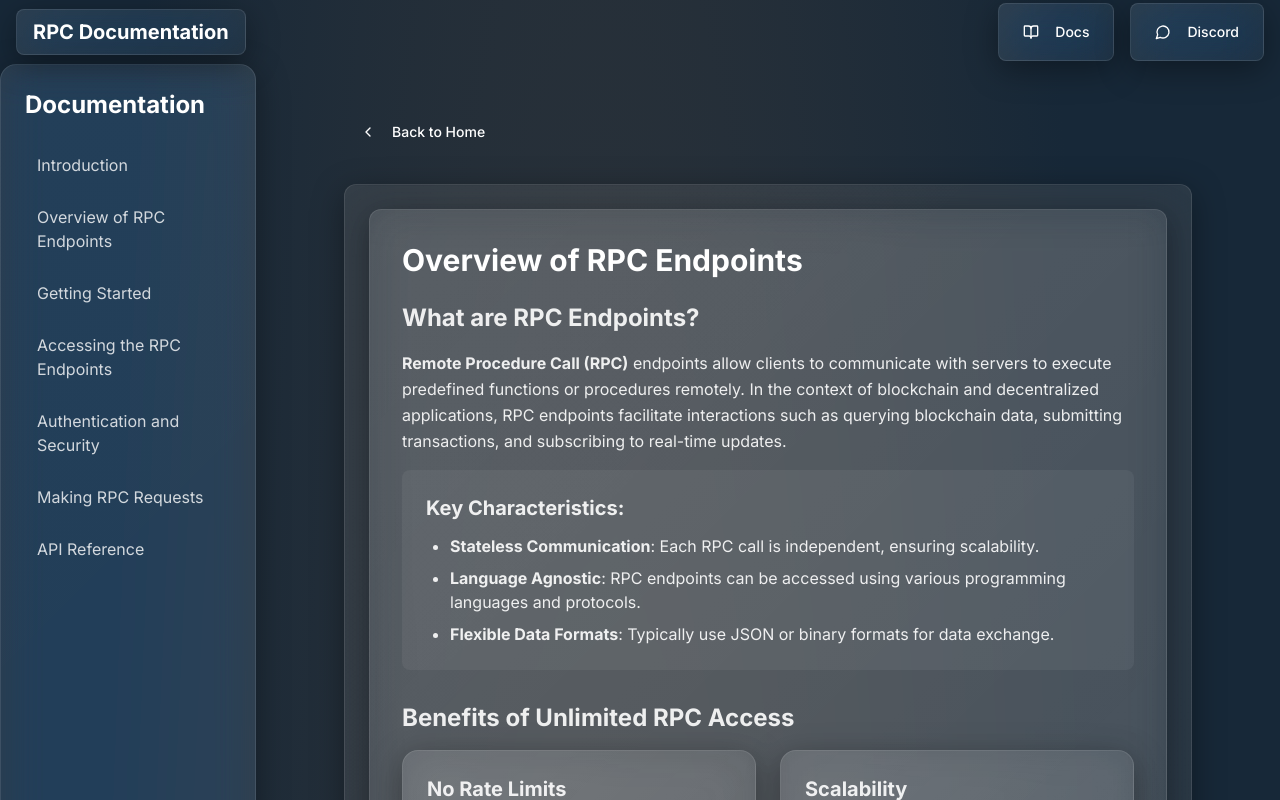
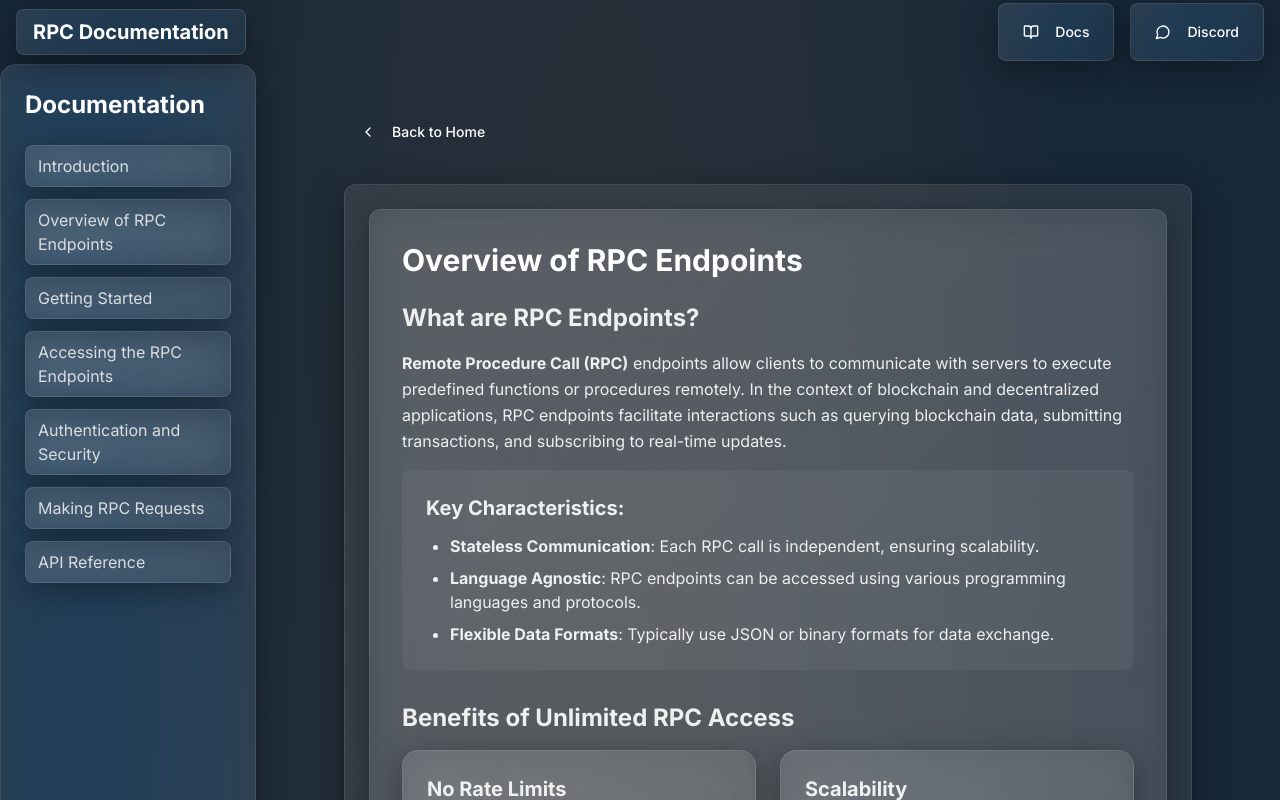
Before and after one commit to rodofheart2222/glassy-sky-portfolio, a React (Vite) app: page /docs in a window 1280 px wide. Shown: the top 800 px of the page. Built offline with nearby package versions, Linux system fonts and the light colour scheme.

Commit message:
Add glass card styling to sections
Updated the sections within the documentation to include glass card styling for improved visual consistency and aesthetics.
[skip gpt_engineer]

```diff
--- a/src/components/docs/DocsSidebar.tsx
+++ b/src/components/docs/DocsSidebar.tsx
@@ -33,7 +33,7 @@ export const DocsSidebar = () => {
           <button
             key={section.id}
             onClick={() => scrollToSection(section.id)}
-            className="block w-full text-left text-white/80 hover:text-white transition-colors py-2 px-3 rounded-lg hover:bg-white/5 cursor-pointer"
+            className="block w-full text-left glass-card hover:scale-105 transition-all duration-300 text-white/80 hover:text-white py-2 px-3 rounded-lg"
           >
             {section.label}
           </button>
```
